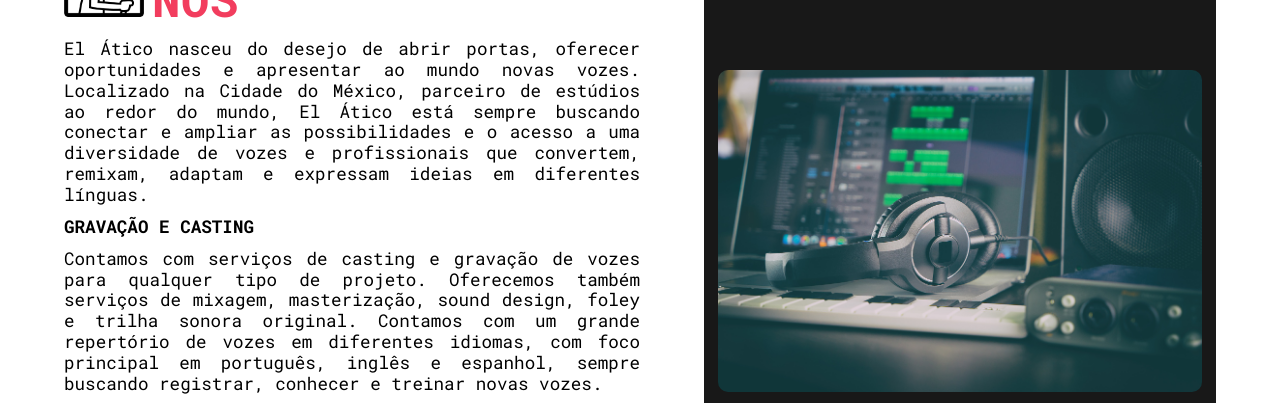
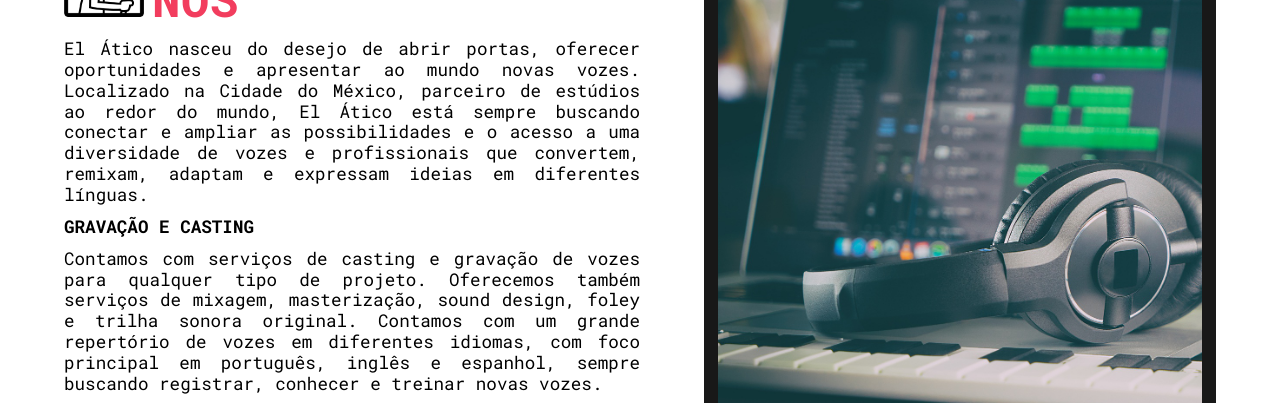
Before and after one commit to Primatasan/El-Atico-site, a React (Vite) app: page /sobre_nos in a window 1280 px wide. Shown: the part 396-799 px from the top of the page. Built offline with nearby package versions, Linux system fonts and the light colour scheme.

Commit message:
Update SobreNos.module.scss

```diff
--- a/src/pages/SobreNos/SobreNos.module.scss
+++ b/src/pages/SobreNos/SobreNos.module.scss
@@ -35,7 +35,7 @@
 
 .image_wrapper{
     max-width: 30rem;
-    min-height: 36rem;
+    max-height: 36rem;
     border-radius: 18px;
     border: solid 1rem $cor-primaria;
     background-color: $cor-primaria;
@@ -43,8 +43,8 @@
     justify-content: center;
     align-items: center;
     .image{
-        max-width: 30.2rem;
-        max-height: 36.2rem;
+        width: 30.2rem;
+        height: 36.2rem;
         border-radius:10px;
         object-fit: cover;
         object-position: left;
```
